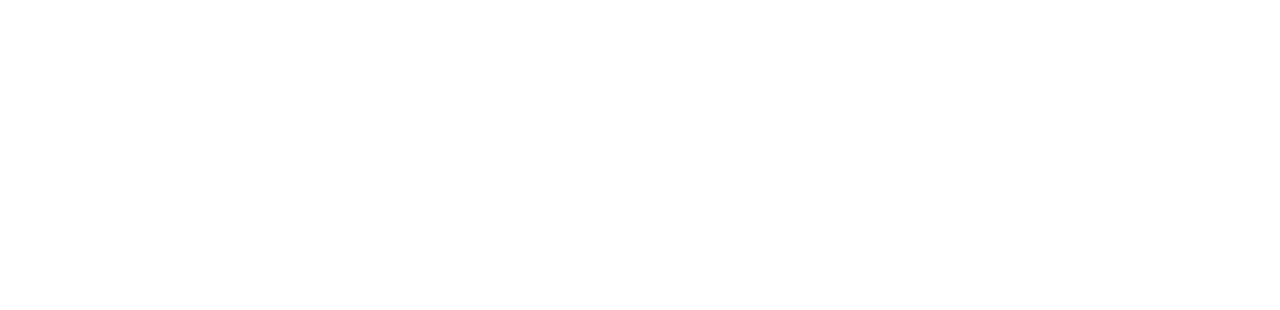
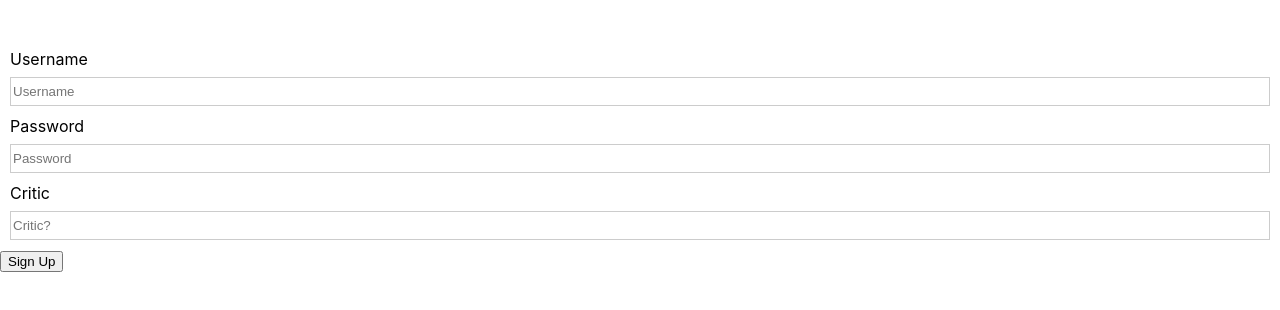
Before and after one commit to almickle/Phas3r-FrontEnd, a React (Create React App) app: page /user/sign_up in a window 1280 px wide. Shown: the part 202-512 px from the top of the page. Built offline with nearby package versions, Linux system fonts and the light colour scheme; no server answers.

Commit message:
user sign up live

```diff
--- a/src/App.jsx
+++ b/src/App.jsx
@@ -8,6 +8,7 @@
 import MovieReview from './components/MovieReview'
 import MovieForm from './components/MovieForm'
 import ReviewForm from './components/ReviewForm'
+import SignUp from './components/SignUp'
 
 import "./components/stylesheets/application.css";
 
@@ -79,6 +80,9 @@
         <Route exact path="/review_form/:id">
           <ReviewForm movieData={movieData}/>
         </Route>
+        <Route exact path="/user/sign_up">
+          <SignUp movieData={movieData}/>
+        </Route>
       </Switch>
   </div>
 
--- a/src/components/Login.jsx
+++ b/src/components/Login.jsx
@@ -49,6 +49,10 @@
       <div className="error">{errorMessages.message}</div>
     );
 
+    function handleSignClick (){
+      history.push('/user/sign_up')
+    }
+
   // JSX code for login form
   const renderForm = (
     <div className="form">
@@ -66,7 +70,9 @@
         <div className="button-container">
           <input type="submit"></input>
         </div>
+
       </form>
+      <span onClick = {handleSignClick}> Sign Up </span>
     </div>
   );
 
--- /dev/null
+++ b/src/components/SignUp.jsx
@@ -0,0 +1,47 @@
+import {useState} from 'react'
+
+function SignUp() {
+
+    const [stateUsername, setStateUsername] = useState('')
+    const [statePassword, setStatePassword] = useState('')
+    const [stateCritic,setStateCritic] = useState('')
+
+
+    const [newUser, setNewUser]= useState({ is_critic: stateCritic,username: stateUsername, password: statePassword})
+
+function handleSubmit(){
+    fetch('http://localhost:9292/users', {
+          method: "POST",
+          headers: {
+              "Content-Type": "application/json",
+          },
+          body: JSON.stringify({
+            is_critic: stateCritic,
+            username: stateUsername,
+            password: statePassword,
+          })
+      })
+}
+
+  return (
+    <div>
+    <form onSubmit = {handleSubmit}>
+    <div className="input-container">
+        <label> Username </label>
+        <input type="text" name="Username" placeholder = "Username" required onChange= {(e)=>setStateUsername(e.target.value)}/>
+      </div>
+      <div className="input-container">
+        <label> Password </label>
+        <input type="text" name="Password" placeholder = "Password" required onChange= {(e)=>setStatePassword(e.target.value)}/>
+      </div>
+      <div className="input-container">
+        <label> Critic </label>
+        <input type="text" name="Critic?" placeholder = "Critic?" required onChange= {(e)=>setStateCritic(e.target.value)}/>
+      </div>
+      <button> Sign Up </button>
+      </form>
+      </div>
+  )
+}
+
+export default SignUp
```
